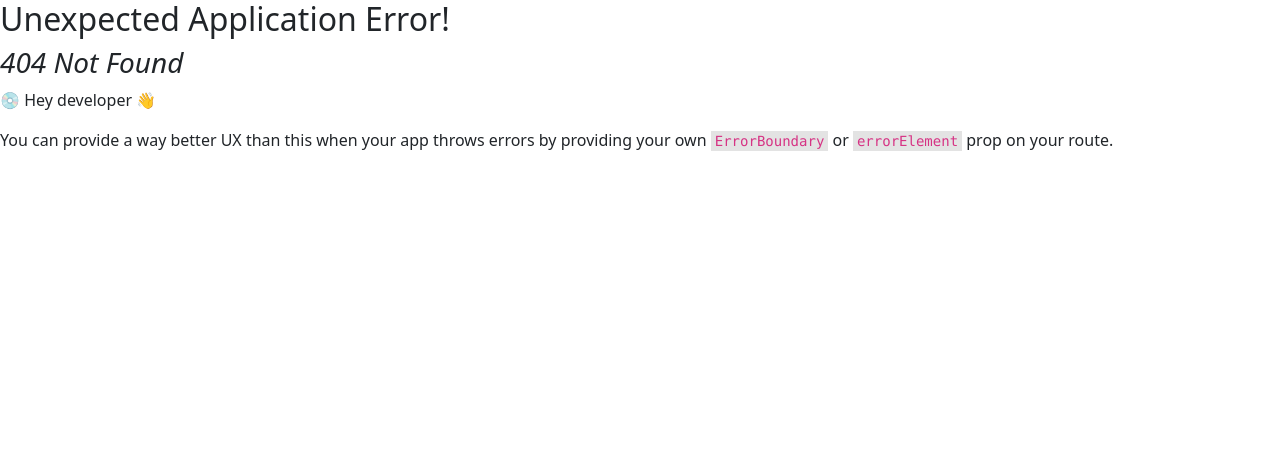
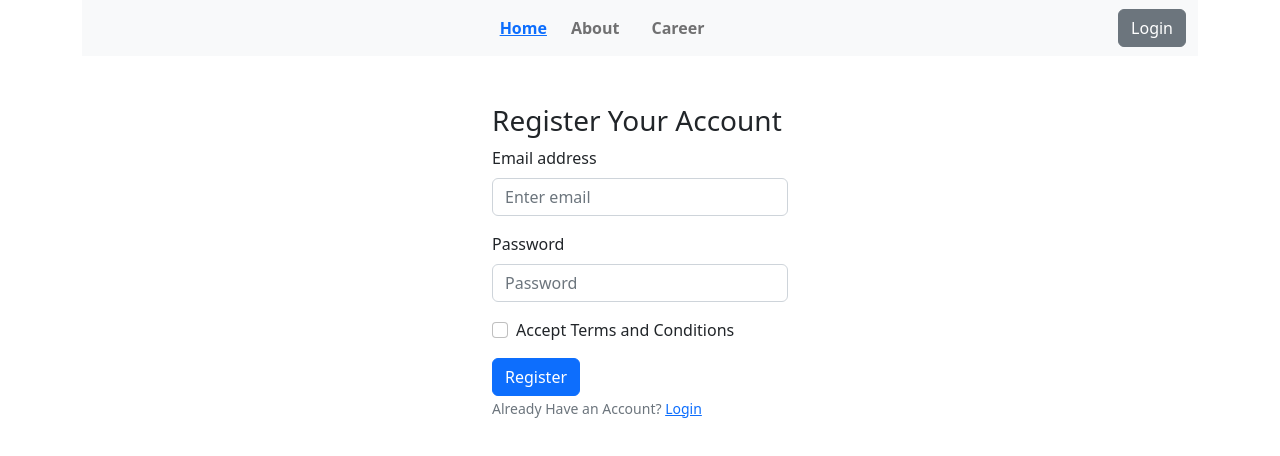
Before and after one commit to ataullahmesbah/the-dragon-news-website, a React (Vite) app: page /register in a window 1280 px wide. Before the commit this address had no page. Shown: the top 456 px of the page. Built offline with nearby package versions, Linux system fonts and the light colour scheme.

Commit message:
Auth Context , login, register

```diff
--- a/src/Routes/Routes.jsx
+++ b/src/Routes/Routes.jsx
@@ -1,4 +1,4 @@
-import { createBrowserRouter } from "react-router-dom";
+import { Navigate, createBrowserRouter } from "react-router-dom";
 import Main from "../layout/Main";
 
 
@@ -6,20 +6,37 @@ import NewsLayout from "../layout/NewsLayout";
 import News from "../pages/News/News/News";
 import Category from "../pages/Home/Category/Category";
 import Home from "../pages/Home/Home/Home";
+import LoginLayout from "../layout/LoginLayout";
+import Login from "../pages/Login/Login/Login";
+import Register from "../pages/Login/Register/Register";
 
 
 const router = createBrowserRouter([
     {
-        path: "/",
-        element: <Main></Main>,
+        path: '/',
+        element: <LoginLayout></LoginLayout>,
         children: [
             {
                 path: '/',
-                element: <Category></Category>,
-                loader: () => fetch('http://localhost:5000/news')
+                element: <Navigate to='/category/0'></Navigate>
             },
             {
-                path: '/category/:id',
+                path: 'login',
+                element: <Login></Login>
+            },
+            {
+                path: 'register',
+                element: <Register></Register>
+            }
+        ]
+    },
+    {
+        path: "category",
+        element: <Main></Main>,
+        children: [
+
+            {
+                path: ':id',
                 element: <Category></Category>,
                 loader: ({params}) => fetch(`http://localhost:5000/categories/${params.id}`)
             }
--- a/src/Shared/Header/Header.jsx
+++ b/src/Shared/Header/Header.jsx
@@ -1,11 +1,15 @@
-import React from 'react';
+
 import logo from '../../assets/logo.png'
 import moment from 'moment';
-import { Button, Container, Nav,  Navbar } from 'react-bootstrap';
+import { Button, Container } from 'react-bootstrap';
 import Marquee from "react-fast-marquee";
-import { Link } from 'react-router-dom';
+
+
+
 
 const Header = () => {
+
+
     return (
         <Container>
             <div className="text-center pt-5">
@@ -24,28 +28,7 @@ const Header = () => {
                 </Marquee>
             </div>
 
-            <Navbar className='' collapseOnSelect expand="lg" bg="light" variant="light">
-                <Container>
 
-                    <Navbar.Toggle aria-controls="responsive-navbar-nav" />
-                    <Navbar.Collapse id="responsive-navbar-nav">
-                        <Nav className="mx-auto fw-semibold gap-3">
-                            <Nav.Link href="#features">
-                                <Link to='/'>Home</Link>
-                            </Nav.Link>
-                            <Nav.Link href="/about">About</Nav.Link>
-                            <Nav.Link href="#pricing">Career</Nav.Link>
-
-                        </Nav>
-                        <Nav className='fw-semibold'>
-                            <Nav.Link href="#deets">Profile</Nav.Link>
-                            <Nav.Link eventKey={2} href="#memes">
-                            <Button variant="secondary">Login</Button>
-                            </Nav.Link>
-                        </Nav>
-                    </Navbar.Collapse>
-                </Container>
-            </Navbar>
 
         </Container>
     );
--- /dev/null
+++ b/src/Shared/NavigationBar/NavigationBar.jsx
@@ -0,0 +1,49 @@
+import React, { useContext } from 'react';
+import { Button, Container, Nav, Navbar } from 'react-bootstrap';
+import { Link } from 'react-router-dom';
+import { FaUserCircle } from 'react-icons/fa';
+import { AuthContext } from '../../providers/AuthProvider';
+
+const NavigationBar = () => {
+    const {user} = useContext(AuthContext);
+    return (
+        <Container>
+            <Navbar className='' collapseOnSelect expand="lg" bg="light" variant="light">
+                <Container>
+
+                    <Navbar.Toggle aria-controls="responsive-navbar-nav" />
+                    <Navbar.Collapse id="responsive-navbar-nav">
+                        <Nav className="mx-auto fw-semibold gap-3 align-items-center ">
+
+                                <Link to='/category/0'>Home</Link>
+
+                            <Nav.Link href="/about">About</Nav.Link>
+                            <Nav.Link href="#pricing">Career</Nav.Link>
+
+                        </Nav>
+                        <Nav className='fw-semibold gap-2 align-items-center'>
+
+                            {user &&
+                                <FaUserCircle style={{ fontSize: '2rem' }}></FaUserCircle>
+                           }
+
+
+
+                                {user ?
+                                    <Button variant="secondary">Logout</Button> :
+                                    <Link to='/login'>
+                                        <Button variant="secondary">Login</Button>
+                                    </Link>
+
+                                }
+
+
+                        </Nav>
+                    </Navbar.Collapse>
+                </Container>
+            </Navbar>
+        </Container>
+    );
+};
+
+export default NavigationBar;
--- /dev/null
+++ b/src/layout/LoginLayout.jsx
@@ -0,0 +1,14 @@
+import React from 'react';
+import NavigationBar from '../Shared/NavigationBar/NavigationBar';
+import { Outlet } from 'react-router-dom';
+
+const LoginLayout = () => {
+    return (
+        <div>
+            <NavigationBar></NavigationBar>
+            <Outlet></Outlet>
+        </div>
+    );
+};
+
+export default LoginLayout;
--- a/src/layout/Main.jsx
+++ b/src/layout/Main.jsx
@@ -5,6 +5,7 @@ import { Col, Container, Row } from 'react-bootstrap';
 import LeftNav from '../Shared/LeftNav/LeftNav';
 import RightNav from '../Shared/RightNav/RightNav';
 import { Outlet } from 'react-router-dom';
+import NavigationBar from '../Shared/NavigationBar/NavigationBar';
 
 
 
@@ -14,6 +15,7 @@ const Main = () => {
     return (
         <div>
             <Header></Header>
+            <NavigationBar></NavigationBar>
             <Container>
 
                 <Row>
--- /dev/null
+++ b/src/pages/Login/Login/Login.jsx
@@ -0,0 +1,46 @@
+import React from 'react';
+import { Button, Container, Form } from 'react-bootstrap';
+import { Link } from 'react-router-dom';
+
+
+const Login = () => {
+    return (
+        <Container className='mx-auto w-25 mt-5'>
+            <h3>Login Your Account</h3>
+            <Form>
+                <Form.Group className="mb-3" controlId="formBasicEmail">
+                    <Form.Label>Email address</Form.Label>
+                    <Form.Control type="email" name='email' placeholder="Enter email" required />
+
+                </Form.Group>
+
+                <Form.Group className="mb-3" controlId="formBasicPassword">
+                    <Form.Label>Password</Form.Label>
+                    <Form.Control type="password" name='password' placeholder="Password" required />
+
+                </Form.Group>
+
+                <Form.Group className="mb-3" controlId="formBasicCheckbox">
+                    <Form.Check type="checkbox" label="Check me out" />
+                </Form.Group>
+
+                <Button variant="primary" type="submit">
+                    Login
+                </Button>
+                <br />
+
+                <Form.Text className="text-muted">
+                        Don't Have an Account? <Link to='/register'>Register</Link>
+                    </Form.Text>
+                <Form.Text className="text-success">
+
+                    </Form.Text>
+                <Form.Text className="text-danger">
+
+                    </Form.Text>
+            </Form>
+        </Container>
+    );
+};
+
+export default Login;
--- /dev/null
+++ b/src/pages/Login/Register/Register.jsx
@@ -0,0 +1,45 @@
+import React from 'react';
+import { Button, Container, Form } from 'react-bootstrap';
+import { Link } from 'react-router-dom';
+
+const Register = () => {
+    return (
+        <Container className='mx-auto w-25 mt-5'>
+            <h3>Register Your Account</h3>
+            <Form>
+                <Form.Group className="mb-3" controlId="formBasicEmail">
+                    <Form.Label>Email address</Form.Label>
+                    <Form.Control type="email" name='email' placeholder="Enter email" required />
+
+                </Form.Group>
+
+                <Form.Group className="mb-3" controlId="formBasicPassword">
+                    <Form.Label>Password</Form.Label>
+                    <Form.Control type="password" name='password' placeholder="Password" required />
+
+                </Form.Group>
+
+                <Form.Group className="mb-3" controlId="formBasicCheckbox">
+                    <Form.Check type="checkbox" label="Accept Terms and Conditions" />
+                </Form.Group>
+
+                <Button variant="primary" type="submit">
+                    Register
+                </Button>
+                <br />
+
+                <Form.Text className="text-muted">
+                        Already Have an Account? <Link to='/login'>Login</Link>
+                    </Form.Text>
+                <Form.Text className="text-success">
+
+                    </Form.Text>
+                <Form.Text className="text-danger">
+
+                    </Form.Text>
+            </Form>
+        </Container>
+    );
+};
+
+export default Register;
--- a/src/providers/AuthProvider.jsx
+++ b/src/providers/AuthProvider.jsx
@@ -1,10 +1,16 @@
 import React, { createContext } from 'react';
+import { getAuth } from "firebase/auth";
+import app from '../firebase/firebase.config';
 
 export const AuthContext = createContext(null);
 
+const auth = getAuth(app);
 const AuthProvider = ({children}) => {
+    const user = null;
 
-    const authInfo = {}
+    const authInfo = {
+        user
+    }
     return (
         <AuthContext.Provider value={authInfo}>
             {children}
```
